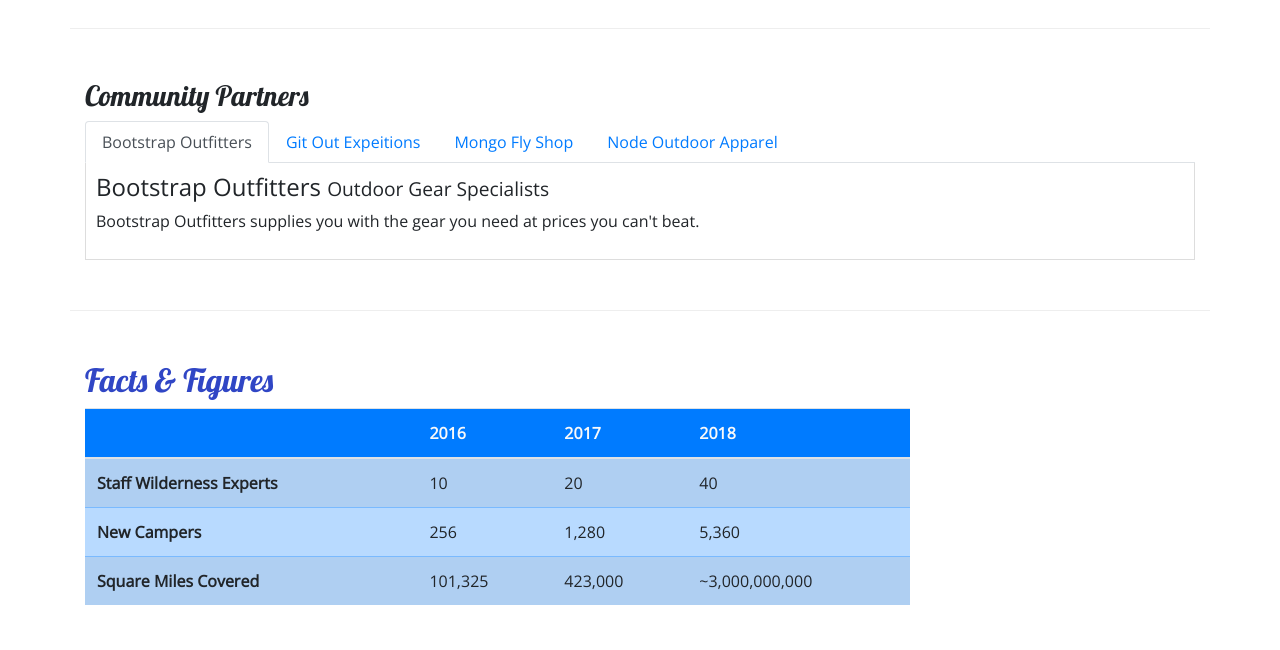
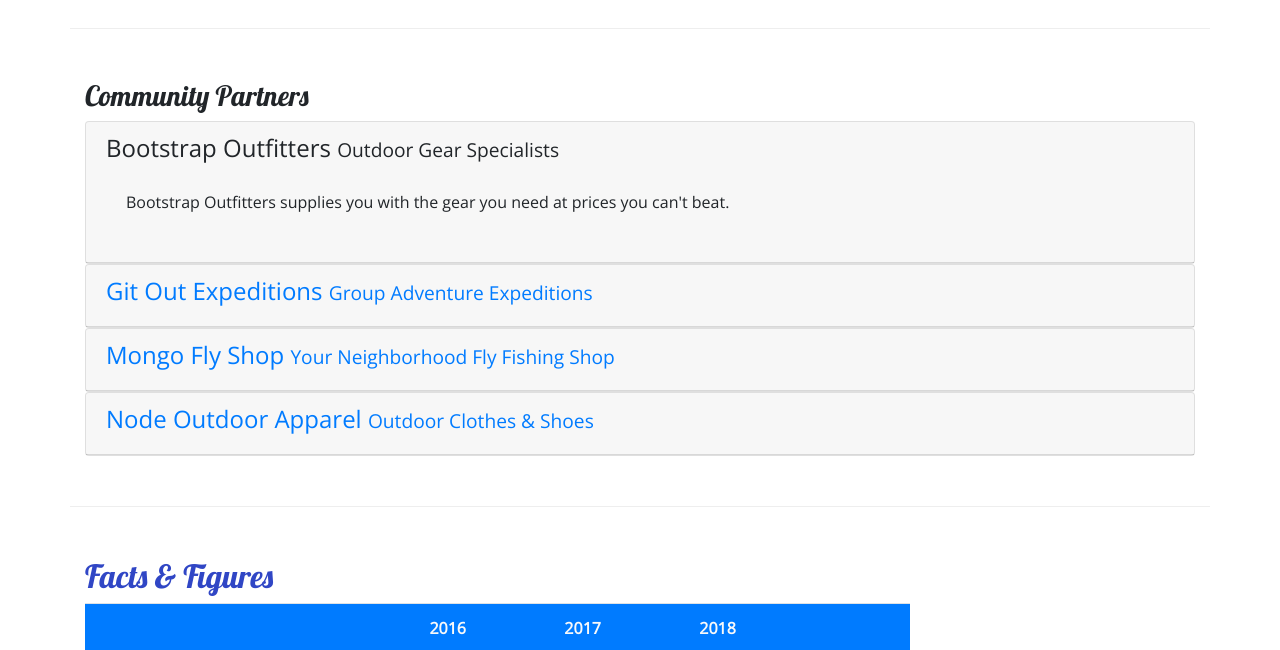
Before and after one commit to Neotek32/nucampsite, a website: page aboutus.html in a window 1280 px wide. Shown: the part 800-1450 px from the top of the page. Drawn offline with nearby package versions, Linux system fonts and the light colour scheme.

Commit message:
Accordion

```diff
--- a/aboutus.html
+++ b/aboutus.html
@@ -97,28 +97,58 @@
         <div class="row row-content">
             <div class="col">
                 <h3>Community Partners</h3>
-                <ul class="nav nav-tabs">
-                    <li class="nav-item"><a class="nav-link active" href="#bootstrap" role="tab" data-toggle="tab">Bootstrap Outfitters</li></a>
-                    <li class="nav-item"><a class="nav-link" href="#git" role="tab" data-toggle="tab" Bootstrap Outfitters>Git Out Expeitions</li></a>
-                    <li class="nav-item"><a class="nav-link" href="#mongo" role="tab" data-toggle="tab" Bootstrap Outfitters>Mongo Fly Shop</li></a>
-                    <li class="nav-item"><a class="nav-link" href="#node" role="tab" data-toggle="tab" Bootstrap Outfitters>Node Outdoor Apparel</li></a>
-                </ul>
-                <div class="tab-content">
-                    <div role="tabpanel" class="tab-pane fade show active" id="bootstrap">
-                        <h4>Bootstrap Outfitters <small>Outdoor Gear Specialists</small></h4>
-                        <p class="d-none d-sm-block">Bootstrap Outfitters supplies you with the gear you need at prices you can't beat.</p>
+                <div id="accordian">
+                    <div class="card">
+                        <div role="tab" class="card-header">
+                            <h4>
+                                <a data-toggle="collapse" data-target="#bootstrap">Bootstrap Outfitters <small>Outdoor Gear Specialists</small>
+                                </a>
+                            </h4>
+                            <div class="collapse show" id="bootstrap" data-parent="#accordian">
+                                <div class="card-body">
+                                    <p class="d-none d-sm-block">Bootstrap Outfitters supplies you with the gear you need at prices you can't beat.</p>
+                                </div>
+                            </div>
+                        </div>
                     </div>
-                    <div role="tabpanel" class="tab-pane fade" id="git">
-                        <h4>Git Out Expeditions <small>Group Adventure Expeditions</small></h4>
-                        <p class="d-none d-sm-block">Join Git Out Expeditions to explore new horizons with a group of other adventurers!</p>
+                    <div class="card">
+                        <div role="tab" class="card-header">
+                            <h4>
+                                <a class="collapsed" data-toggle="collapse" data-target="#git">Git Out Expeditions <small>Group Adventure Expeditions</small>
+                                </a>
+                            </h4>
+                            <div class="collapse" id="git" data-parent="#accordian">
+                                <div class="card-body">
+                                    <p class="d-none d-sm-block">Join Git Out Expeditions to explore new horizons with a group of other adventurers!</p>
+                                </div>
+                            </div>
+                        </div>
                     </div>
-                    <div role="tabpanel" class="tab-pane fade" id="mongo">
-                        <h4>Mongo Fly Shop <small>Your Neighborhood Fly Fishing Shop</small></h4>
-                        <p class="d-none d-sm-block">Need a new fishing pole, a tacklebox, or flies of all kinds? Stop by Mongo Fly Shop.</p>
+                    <div class="card">
+                        <div role="tab" class="card-header">
+                            <h4>
+                                <a class="collapsed" data-toggle="collapse" data-target="#mongo">Mongo Fly Shop <small>Your Neighborhood Fly Fishing Shop</small>
+                                </a>
+                            </h4>
+                            <div class="collapse" id="mongo" data-parent="#accordian">
+                                <div class="card-body">
+                                    <p class="d-none d-sm-block">Need a new fishing pole, a tacklebox, or flies of all kinds? Stop by Mongo Fly Shop.</p>
+                                </div>
+                            </div>
+                        </div>
                     </div>
-                    <div role="tabpanel" class="tab-pane fade" id="node">
-                        <h4>Node Outdoor Apparel <small>Outdoor Clothes & Shoes</small></h4>
-                        <p class="d-none d-sm-block"> From polar fleeces to swimsuits, hiking boots to waders, a visit to Node will be sure to get you covered.</p>
+                    <div class="card">
+                        <div role="tab" class="card-header">
+                            <h4>
+                                <a class="collapsed" data-toggle="collapse" data-target="#node">Node Outdoor Apparel <small>Outdoor Clothes & Shoes</small>
+                                </a>
+                            </h4>
+                            <div class="collapse" id="node" data-parent="#accordian">
+                                <div class="card-body">
+                                    <p class="d-none d-sm-block"> From polar fleeces to swimsuits, hiking boots to waders, a visit to Node will be sure to get you covered.</p>
+                                </div>
+                            </div>
+                        </div>
                     </div>
                 </div>
             </div>
```
